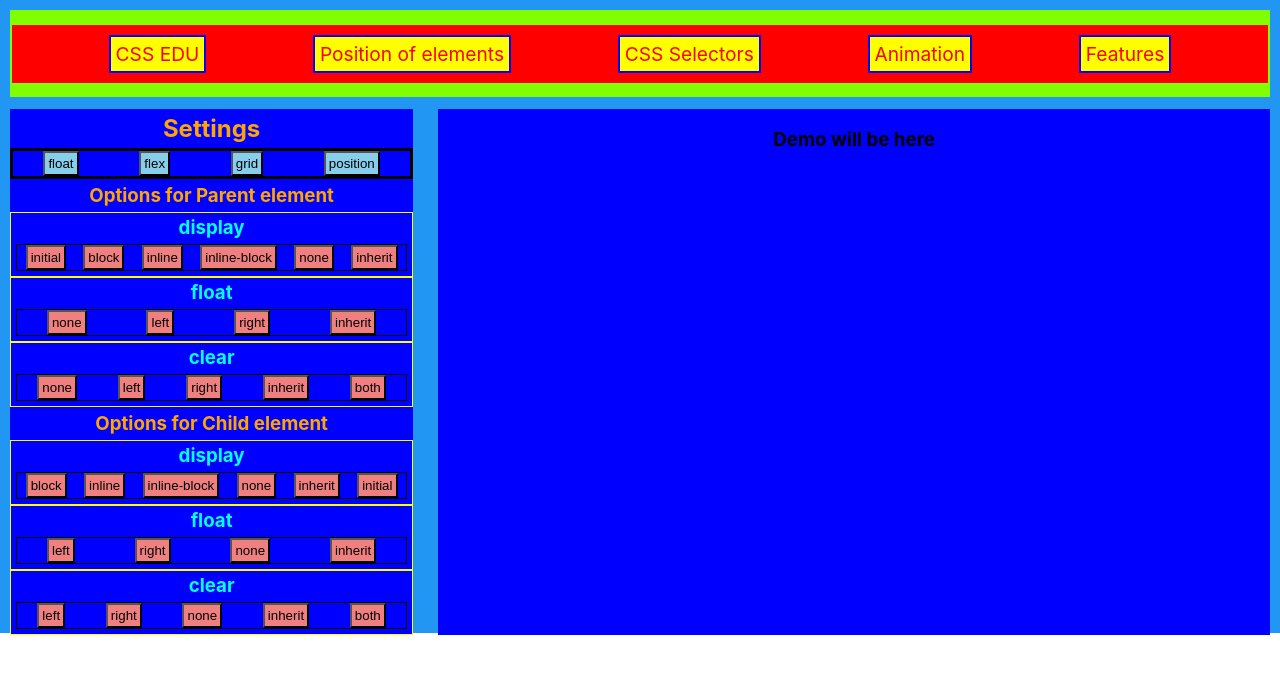
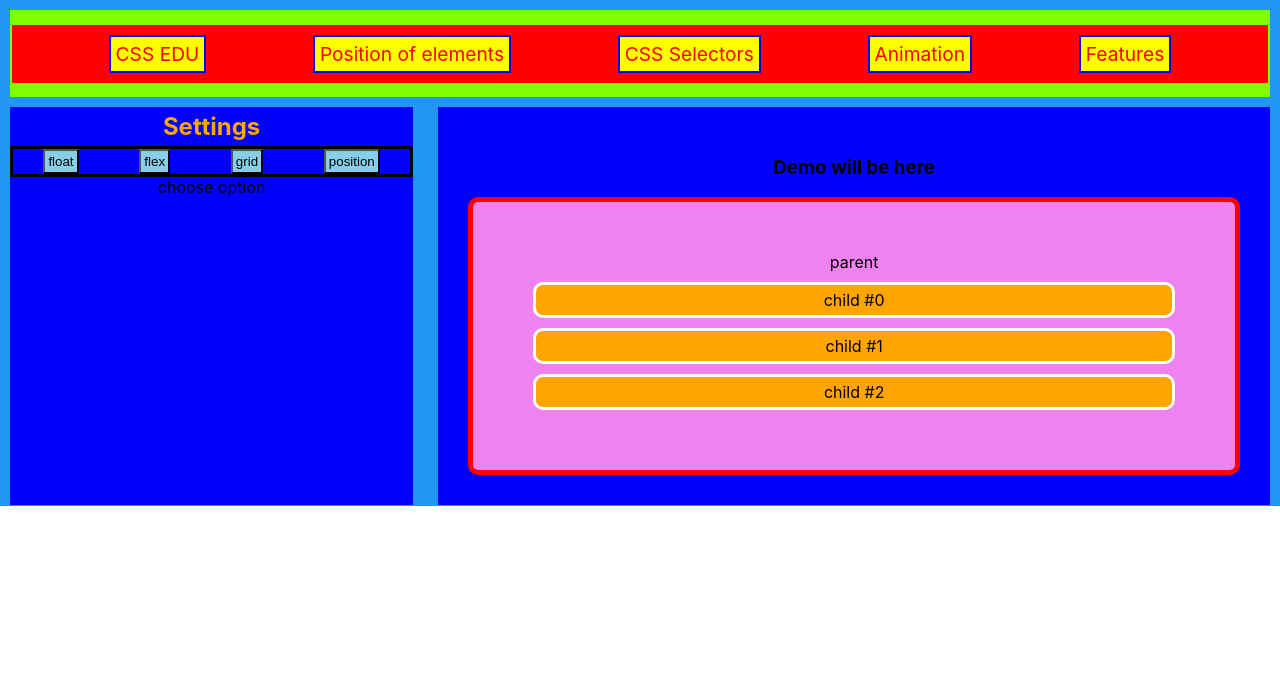
Before and after one commit to SVA2021/CSS-EDU, a React (Create React App) app: page / in a window 1280 px wide. Both pictures are taken after a click on the item "Position of elements". Shown: the top 674 px of the page. Built offline with nearby package versions, Linux system fonts and the light colour scheme.

Commit message:
components nesting update

```diff
--- a/src/App.css
+++ b/src/App.css
@@ -17,3 +17,10 @@
     background-color: blue;
     color: black;
 }
+
+.demo {
+  padding: 30px;
+  grid-area: 2 / 3 / 3 / 7;
+  background-color: blue;
+  color: black;
+}
--- a/src/features/Main/Demo.jsx
+++ b/src/features/Main/Demo.jsx
@@ -1,10 +1,23 @@
 import React from 'react';
 import style from './Demo.module.css'
 
-const Demo = () => {
+const Demo = (props) => {
+
+    const childArray = [];
+    const childQty = props.qty;
+
+    for (let i = 0; i < 3; i++) {
+        childArray.push(i);
+    }
+
     return (
-        <section className={style.demo}>
+        <section className={"demo"}>
             <h3>Demo will be here</h3>
+            <div className={style.parent}>parent
+                {childArray.map((item) =>
+                    <div key={item} className={style.child}>child #{item}</div>
+                )}
+            </div>
         </section>
     )
 }
--- a/src/features/Main/Demo.module.css
+++ b/src/features/Main/Demo.module.css
@@ -1,5 +1,14 @@
-.demo {
-    grid-area: 2 / 3 / 3 / 7;
-    background-color: blue;
-    color: black;
+.parent {
+    border: 5px solid red;
+    border-radius: 10px;
+    background-color: violet;
+    padding: 50px;
 }
+
+.child {
+    margin: 10px;
+    padding: 5px;
+    border: 3px solid white;
+    border-radius: 10px;
+    background-color: orange;
+}
--- /dev/null
+++ b/src/features/Main/Options.jsx
@@ -0,0 +1,37 @@
+import React from 'react';
+import style from './SideBar.module.css'
+import { useAppSelector, useAppDispatch } from '../../app/hooks';
+import { selectMainOption, selectSlider, setMainOption } from './demoSlice';
+import OptionItem from './OptionItem';
+
+const Options = () => {
+    const page = useAppSelector(selectSlider);
+    const activeMainOption = useAppSelector(selectMainOption);
+
+    if (!activeMainOption) {
+        return (
+            <div>choose option</div>
+        )
+    }
+
+    const mainOption = page[activeMainOption];
+    const currentParentOptionArray = Object.keys(mainOption.parent);
+    const currentChildItemOptionArray = Object.keys(mainOption.childItem);
+    // debugger
+    return (
+        <>
+            <h3 className={style.sidebar__header}> Options for Parent element </h3>
+            <div className={style.sidebar__options}>
+                {currentParentOptionArray.map((item) => <OptionItem
+                    key={item} optionName={item} optionValues={mainOption.parent[item]} />)}
+            </div>
+            <h3 className={style.sidebar__header}> Options for Child element </h3>
+            <div className={style.sidebar__options}>
+                {currentChildItemOptionArray.map((item) => <OptionItem
+                    key={item} optionName={item} optionValues={mainOption.childItem[item]} />)}
+            </div>
+        </>
+    )
+}
+
+export default Options;
--- a/src/features/Main/SideBar.jsx
+++ b/src/features/Main/SideBar.jsx
@@ -1,22 +1,24 @@
 import React from 'react';
 import style from './SideBar.module.css'
 import { useAppSelector, useAppDispatch } from '../../app/hooks';
-import { selectSlider } from './demoSlice';
+import { selectMainOption, selectSlider, setMainOption } from './demoSlice';
 import Preloader from '../Preloader/Preloader';
 import OptionItem from './OptionItem';
+import Options from './Options';
 // import '../../App.css';
 
 const MainBtn = (props) => {
-
+    const active = useAppSelector(selectMainOption);
     const dispatch = useAppDispatch();
 
-    let classes = {}
-    // (props.isActive)
-    //     ? style.sidebar__optionItem__btn
-    //     : style.sidebar__optionItem__btn + style.sidebar__optionItem__btn__active;
+    let classes = (active === props.value)
+        ? style.sidebar__optionItem__btn__active
+        : style.sidebar__optionItem__btn;
 
     return (
-        <button className={style.sidebar__optionItem__btn}>
+        <button
+            onClick={() => dispatch(setMainOption(props.value))}
+            className={classes}>
             {props.value}
         </button>
     )
@@ -25,6 +27,7 @@ const MainBtn = (props) => {
 
 const SideBar = () => {
     const page = useAppSelector(selectSlider);
+    const activeMainOption = useAppSelector(selectMainOption);
 
     function isEmpty(obj) {
         for (let key in obj) {
@@ -40,9 +43,9 @@ const SideBar = () => {
     }
 
     const mainBtnList = Object.keys(page);
-    const mainOption = page[mainBtnList[0]];// to be update choose method
-    const currentParentOptionArray = Object.keys(mainOption.parent);
-    const currentChildItemOptionArray = Object.keys(mainOption.childItem);
+    // const mainOption = page[activeMainOption];// to be update choose method
+    // const currentParentOptionArray = Object.keys(mainOption.parent);
+    // const currentChildItemOptionArray = Object.keys(mainOption.childItem);
     // debugger
     return (
         <article className={"sidebar"} >
@@ -50,7 +53,8 @@ const SideBar = () => {
             <div className={style.sidebar__mainBtn} style={{ color: 'yellow' }}>
                 {mainBtnList.map((item) => <MainBtn key={item} value={item} />)}
             </div>
-            <h3 className={style.sidebar__header}> Options for Parent element </h3>
+            <Options />
+            {/* <h3 className={style.sidebar__header}> Options for Parent element </h3>
             <div className={style.sidebar__options}>
                 {currentParentOptionArray.map((item) => <OptionItem
                     key={item} optionName={item} optionValues={mainOption.parent[item]} />)}
@@ -59,7 +63,7 @@ const SideBar = () => {
             <div className={style.sidebar__options}>
                 {currentChildItemOptionArray.map((item) => <OptionItem
                     key={item} optionName={item} optionValues={mainOption.childItem[item]} />)}
-            </div>
+            </div> */}
         </article>
     )
 }
--- a/src/features/Main/SideBar.module.css
+++ b/src/features/Main/SideBar.module.css
@@ -26,3 +26,9 @@
     padding: 3px;
     background-color:skyblue;
 }
+
+.sidebar__optionItem__btn__active {
+    width: auto;
+    padding: 3px;
+    background-color:red;
+}
--- a/src/features/Main/data.js
+++ b/src/features/Main/data.js
@@ -13,7 +13,7 @@ export const positionElem = {//pages
     },
     flex: { //final version
         parent: {
-            display: "flex",
+            display: ["flex"],
             flexDirection: ["initial", "row", "row-reverse", "column", "column-reverse", "inherit"],
             justifyContent: ["initial", "flexStart", "flexEnd", "center", "spaceBetween", "spaceAround", "spaceEvenly", "inherit"],
             flexWrap: ["initial", "nowrap", "wrap", "wrapReverse", "inherit"],
@@ -26,7 +26,7 @@ export const positionElem = {//pages
     },
     grid: { // add some specific features
         parent: {
-            display: "grid",
+            display: ["grid"],
             justifyContent: ["initial", "flexStart", "flexEnd", "center", "spaceBetween", "spaceAround", "spaceEvenly", "inherit"],
             alignItems: ["initial", "stretch", "center", "flexStart", "flexEnd", "baseline", "inherit"],
             alignContent: ["initial", "stretch", "center", "flexStart", "flexEnd", "spaceBetween", "spaceAround", "inherit"],
@@ -37,7 +37,6 @@ export const positionElem = {//pages
     },
     position: { // need to fill
         parent: {
-            display: "grid",
             justifyContent: ["initial", "flexStart", "flexEnd", "center", "spaceBetween", "spaceAround", "spaceEvenly", "inherit"],
             alignItems: ["initial", "stretch", "center", "flexStart", "flexEnd", "baseline", "inherit"],
             alignContent: ["initial", "stretch", "center", "flexStart", "flexEnd", "spaceBetween", "spaceAround", "inherit"],
--- a/src/features/Main/demoSlice.ts
+++ b/src/features/Main/demoSlice.ts
@@ -4,15 +4,16 @@ import { positionElem, selectorsCSS, animations, features } from "./data"
 
 const initialState: demoState = {
   activeSlider: {},
-  activeDemo: {
-    parent: {},
-    childItem: {}
-  },
+  activeDemoParent: {},
+  activeDemoChild: {},
+  mainOption: ""
 };
 
 interface demoState {
   activeSlider: any
-  activeDemo: any
+  activeDemoParent: any
+  activeDemoChild: any
+  mainOption: string
 }
 
 
@@ -26,15 +27,27 @@ export const demoSlice = createSlice({
     setSlider: (state, action: PayloadAction<pagesType>) => {
       state.activeSlider = pages[action.payload];
     },
-    setDemo: (state, action: PayloadAction<any>) => {
-      state.activeDemo[action.payload.option] = action.payload.optionValue;
+    setDemoParentOption: (state, action: PayloadAction<any>) => {
+      state.activeDemoParent[action.payload.option] = action.payload.optionValue;
+    },
+    setDemoChildOption: (state, action: PayloadAction<any>) => {
+      state.activeDemoChild[action.payload.option] = action.payload.optionValue;
+    },
+    setMainOption: (state, action: PayloadAction<any>) => {
+      state.mainOption = action.payload;
     },
   }
 });
 
-export const { setSlider, setDemo } = demoSlice.actions;
+export const {
+  setSlider,
+  setDemoParentOption, setDemoChildOption,
+  setMainOption
+} = demoSlice.actions;
 
 export const selectSlider = (state: RootState) => state.demo.activeSlider;
-export const selectDemo = (state: RootState) => state.demo.activeDemo;
+export const selectDemoParent = (state: RootState) => state.demo.activeDemoParent;
+export const selectDemoChild = (state: RootState) => state.demo.activeDemoChild;
+export const selectMainOption = (state: RootState) => state.demo.mainOption;
 
 export default demoSlice.reducer;
```
